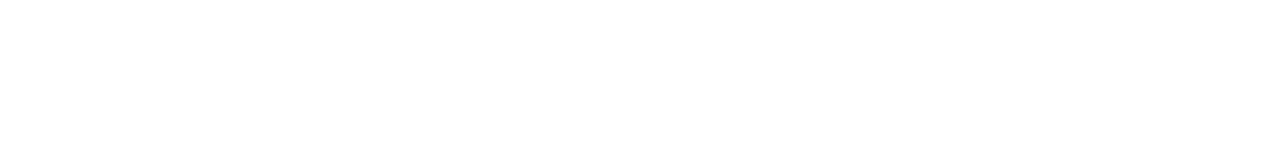
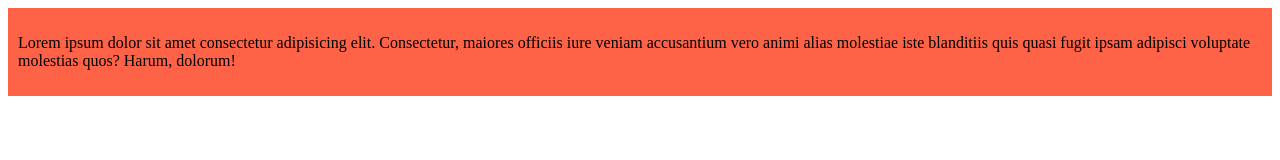
Before and after one commit to ParvezMah/my-simple-website, a plain HTML site: page index.html in a window 1280 px wide. Drawn offline with Linux system fonts and the light colour scheme.

Commit message:
added the first blog

```diff
--- a/index.html
+++ b/index.html
@@ -3,9 +3,14 @@
 <head>
     <meta charset="UTF-8">
     <meta name="viewport" content="width=device-width, initial-scale=1.0">
+    <link rel="stylesheet" href="/style/blog.css">
     <title>my-simple-website</title>
 </head>
 <body>
-
+    <div>
+        <p>
+            Lorem ipsum dolor sit amet consectetur adipisicing elit. Consectetur, maiores officiis iure veniam accusantium vero animi alias molestiae iste blanditiis quis quasi fugit ipsam adipisci voluptate molestias quos? Harum, dolorum!
+        </p>
+    </div>
 </body>
 </html>
--- /dev/null
+++ b/style/blog.css
@@ -0,0 +1,4 @@
+div{
+    background-color: tomato;
+    padding:10px;
+}
```
Also changed, not shown: PersonalAccessToken.txt.
